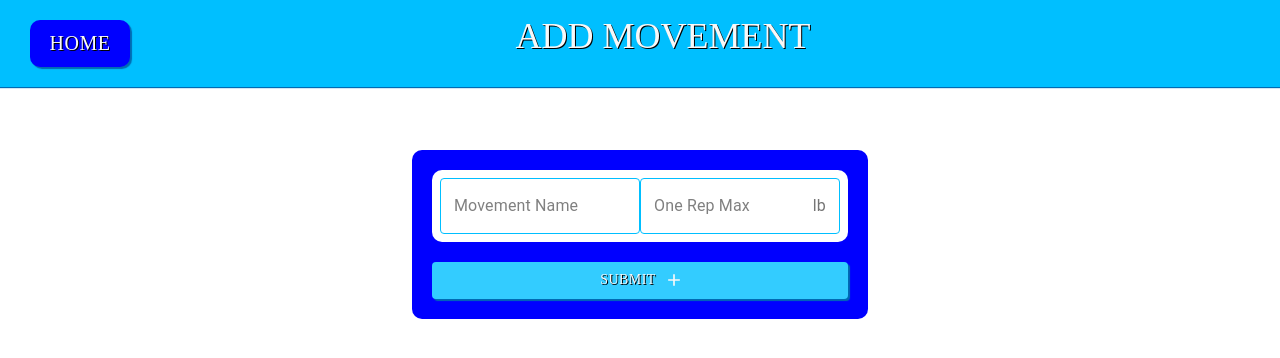
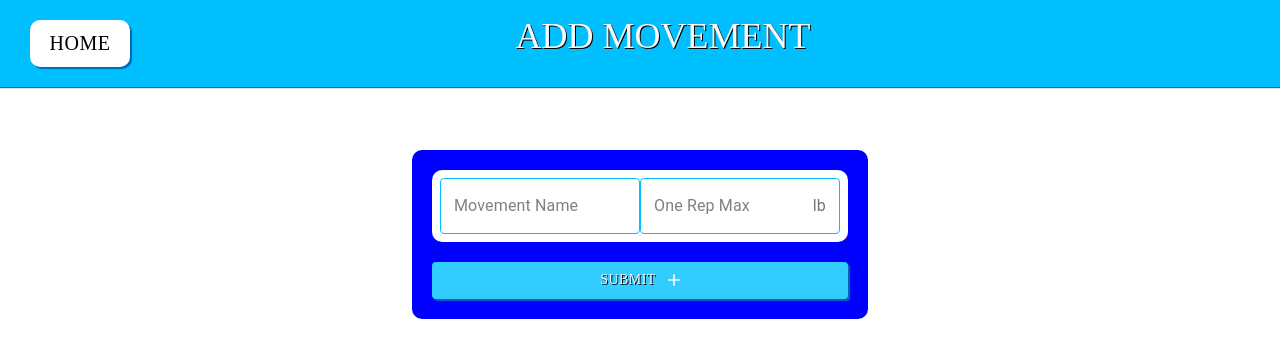
Before and after one commit to vbrambila2/one-rep-max, a React (Create React App) app in the folder client/: page /add in a window 1280 px wide. Shown: the top 358 px of the page. Built offline with nearby package versions, Linux system fonts and the light colour scheme; a web font is replaced by a local one.

Commit message:
changed header buttons to white

```diff
--- a/client/src/components/Header.js
+++ b/client/src/components/Header.js
@@ -73,10 +73,10 @@ const useStyles = makeStyles((theme) => ({
         zIndex: 9999
     },
     homeButton: {
-        background: '#0000ff',
+        background: '#ffffff',
         boxShadow: '2px 2px 1px #006bb3',
-        color: '#F8F8F8',
-        textShadow: '1px 1px #000000',
+        color: '#000000',
+        //textShadow: '1px 1px #000000',
         fontFamily: 'PT Sans Caption',
         fontSize: '20px',
         marginLeft: '30px',
@@ -93,10 +93,10 @@ const useStyles = makeStyles((theme) => ({
     },
     [theme.breakpoints.down('sm')]: {
         homeButton: {
-            background: '#0000ff',
+            background: '#ffffff',
             boxShadow: '2px 2px 1px #006bb3',
-            color: '#F8F8F8',
-            textShadow: '1px 1px #000000',
+            color: '#000000',
+            //textShadow: '1px 1px #000000',
             fontFamily: 'PT Sans Caption',
             fontSize: '10px',
             marginLeft: '10px',
```
